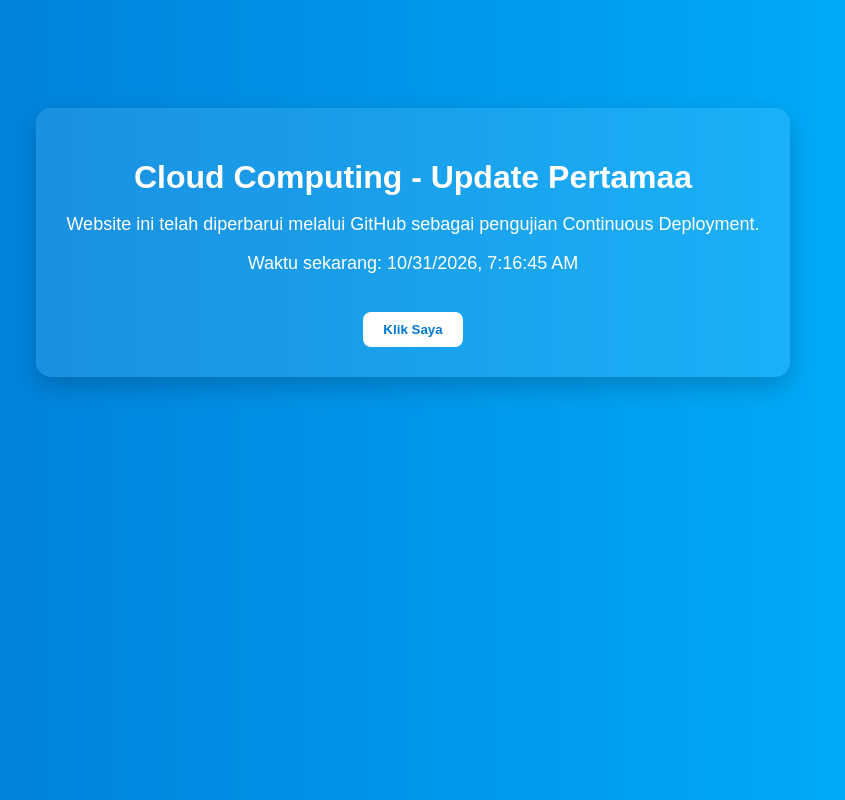
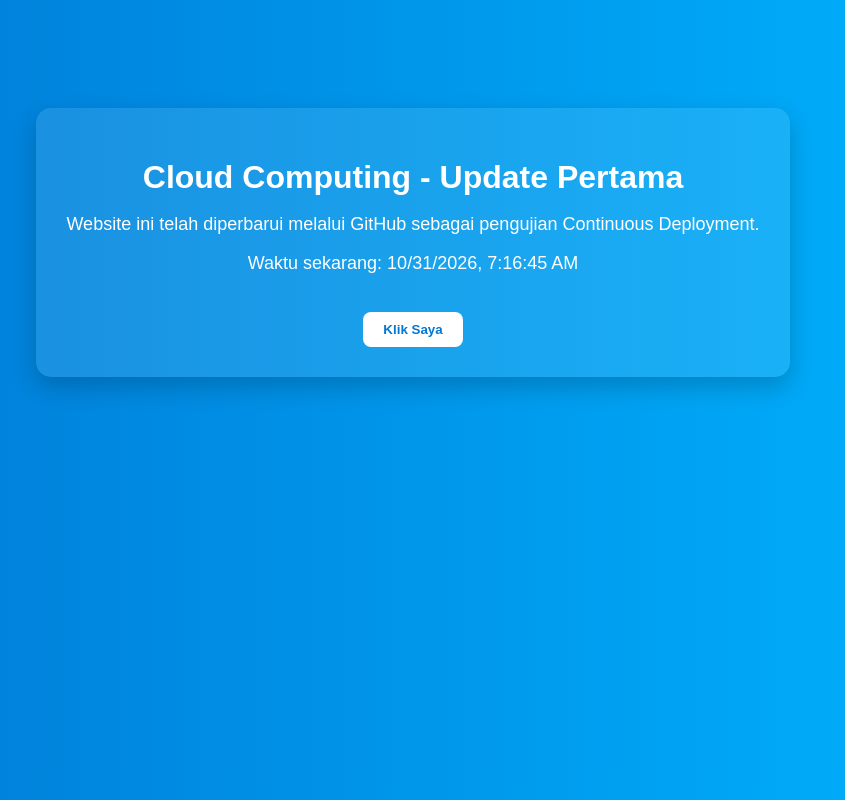
Before and after one commit to DeswitaFitriyaniAtmadja/praktikum1_cloudcomputing, a plain HTML site: page index.html in a window 1280 px wide. Shown: the whole page, without its empty margins (227-1072 px from the left). Drawn offline with Linux system fonts and the light colour scheme.

Commit message:
Update index.html untuk pengujian Continuous Deployment

```diff
--- a/index.html
+++ b/index.html
@@ -42,7 +42,7 @@
 </head>
 <body>
     <div class="card">
-        <h1>Cloud Computing - Update Pertamaa</h1>
+        <h1>Cloud Computing - Update Pertama</h1>
         <p>Website ini telah diperbarui melalui GitHub sebagai pengujian Continuous Deployment.</p>
         <p id="time"></p>
         <button class="btn" onclick="showMessage()">Klik Saya</button>
```
